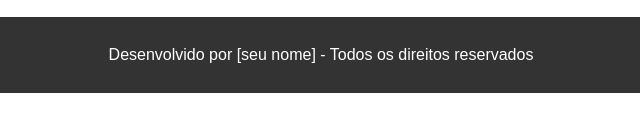
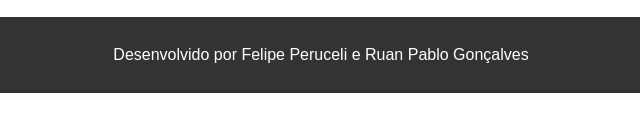
Before and after one commit to SoyBrother/ruanefelipe, a plain HTML site: page index.html in a window 1280 px wide. Shown: the part 491-622 px from the top of the page, 319-959 px from the left. Drawn offline with Linux system fonts and the light colour scheme.

Commit message:
Update index.html

```diff
--- a/index.html
+++ b/index.html
@@ -32,7 +32,7 @@
     </section>
 
     <footer>
-      <p>Desenvolvido por [seu nome] - Todos os direitos reservados</p>
+      <p>Desenvolvido por Felipe Peruceli e Ruan Pablo Gonçalves
     </footer>
   </body>
 </html>
```
